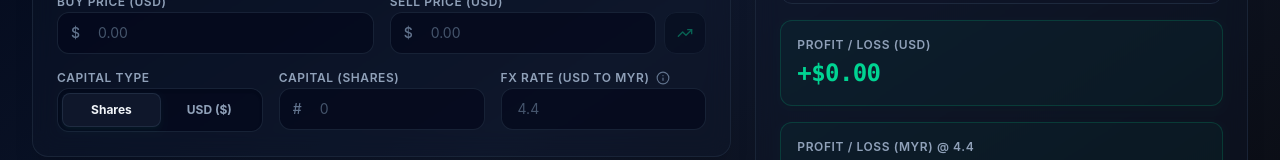
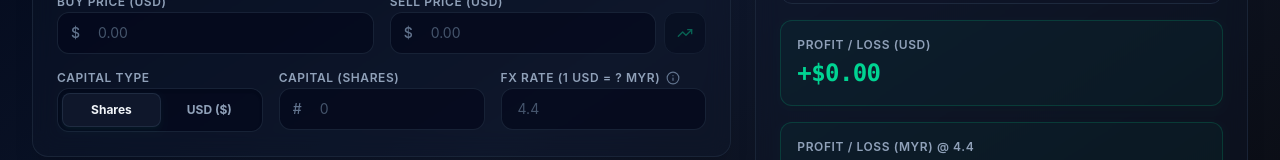
Before and after one commit to amanmana/tradenet, a React (Vite) app: page /simple-calculator in a window 1280 px wide. Shown: the part 394-554 px from the top of the page. Built offline with nearby package versions, Linux system fonts and the light colour scheme.

Commit message:
fix: make fx rate label clearer

```diff
--- a/src/pages/SimpleCalculator.jsx
+++ b/src/pages/SimpleCalculator.jsx
@@ -307,7 +307,7 @@ export default function SimpleCalculator() {
                 />
 
                 <InputField
-                  label="FX Rate (USD to MYR)"
+                  label="FX Rate (1 USD = ? MYR)"
                   id="customFxRate"
                   type="number"
                   step="0.0001"
```
